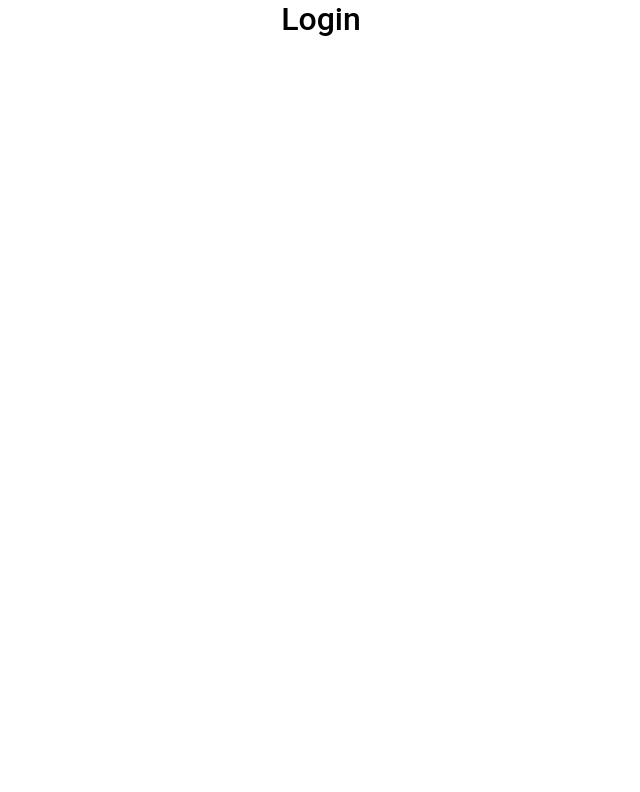
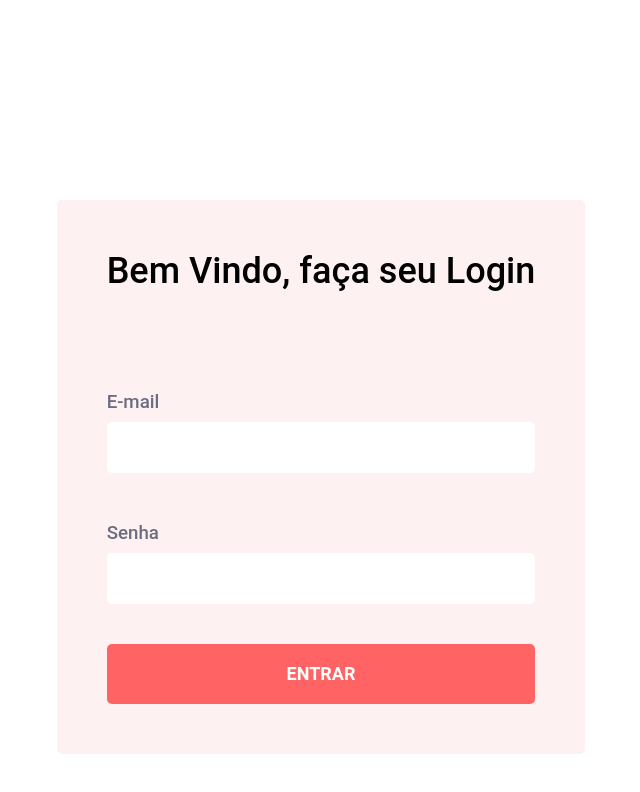
Before and after one commit to franciscojunior10/practicing-tests-frontend, a React (Create React App) app: page / in a window 1280 px wide. Shown: the top 792 px of the page, without its empty margins (319-959 px from the left). Built offline with nearby package versions, Linux system fonts and the light colour scheme; the HTML template or start-up script is replaced by a standard one.

Commit message:
feat: add styles on the login screen, form and header

```diff
--- a/package.json
+++ b/package.json
@@ -12,6 +12,7 @@
     "@types/react-dom": "^16.9.0",
     "react": "^16.13.1",
     "react-dom": "^16.13.1",
+    "react-icons": "^3.10.0",
     "react-router-dom": "^5.2.0",
     "react-scripts": "3.4.1",
     "styled-components": "^5.1.1",
--- /dev/null
+++ b/src/components/Header/index.tsx
@@ -0,0 +1,26 @@
+import React from 'react';
+import { Link } from 'react-router-dom';
+
+import { Container } from './styles';
+
+const Header: React.FC = () => {
+    return (
+        <Container>
+            <header className="header">
+                <h3>TOUSER</h3>
+
+                <div className="div-group">
+                    <Link to='/listagem'>
+                        Ir para Listagem
+                    </Link>
+
+                    <Link to='/'>
+                        Logout
+                    </Link>
+                </div>
+            </header>
+        </Container>
+    );
+};
+
+export default Header;
--- /dev/null
+++ b/src/components/Header/styles.ts
@@ -0,0 +1,25 @@
+import styled from 'styled-components';
+
+export const Container = styled.div`
+    background: #FF6363;
+    padding: 30px 0;
+    width: 100%;
+
+    header {
+        display: flex;
+        align-items: center;
+        justify-content: space-between;
+
+        padding: 0 150px;
+
+        width: 100%;
+
+        color: #FFFFFF;
+
+        .div-group a {
+            margin-right: 30px;
+            color: #FFFFFF;
+        }
+    }
+
+`;
--- a/src/pages/Formulario/index.tsx
+++ b/src/pages/Formulario/index.tsx
@@ -1,12 +1,98 @@
 import React from 'react';
+
+import Header from '../../components/Header';
 
 import { Container } from './styles';
 
 const Formulario: React.FC = () => {
     return (
-        <Container>
-            <h1>Formulario</h1>
-        </Container>
+        <>
+            <Header />
+            <Container>
+                <div className="content">
+                    <form action="">
+                        <h1>Cadastro</h1>
+
+                        <h3>Dados</h3>
+
+                        <div className="input">
+                            <h5>Nome</h5>
+                            <input
+                                required
+                                type="text"
+                            />
+                        </div>
+
+                        <div className="input-group">
+                            <div className="input">
+                                <h5>CPF</h5>
+                                <input
+                                    required
+                                    type="text"
+                                />
+                            </div>
+
+                            <div className="input">
+                                <h5>E-mail</h5>
+                                <input
+                                    required
+                                    type="text"
+                                />
+                            </div>
+                        </div>
+
+                        <h3>Endereço</h3>
+
+                        <div className="input-group">
+                            <div className="input">
+                                <h5>CEP</h5>
+                                <input
+                                    required
+                                    type="text"
+                                />
+                            </div>
+
+                            <div className="input">
+                                <h5>Rua</h5>
+                                <input
+                                    required
+                                    type="text"
+                                />
+                            </div>
+                        </div>
+
+                        <div className="input-group">
+                            <div className="input">
+                                <h5>Número</h5>
+                                <input
+                                    required
+                                    type="text"
+                                />
+                            </div>
+
+                            <div className="input">
+                                <h5>Bairro</h5>
+                                <input
+                                    required
+                                    type="text"
+                                />
+                            </div>
+
+                            <div className="input">
+                                <h5>Cidade</h5>
+                                <input
+                                    required
+                                    type="text"
+                                />
+                            </div>
+                        </div>
+
+                        <button>CADASTRAR</button>
+                    </form>
+                </div>
+            </Container>
+        </>
+
     );
 }
 
--- a/src/pages/Formulario/styles.ts
+++ b/src/pages/Formulario/styles.ts
@@ -4,4 +4,81 @@ export const Container = styled.div`
     display: flex;
     align-items: center;
     justify-content: center;
+
+    width: 100%;
+    max-width: 1120px;
+    margin: 50px auto;
+
+    .content {
+        display: flex;
+        justify-content: center;
+        flex-direction: column;
+
+        padding: 50px;
+        background: #FDF2F1;
+        border-radius: 5px;
+    }
+
+    .content form h1 {
+        display: flex;
+        justify-content: center;
+    }
+
+    .content form h3 {
+        margin-top: 20px;
+        line-height: 40px;
+        color: #000000;
+    }
+
+    .content form h5 {
+        line-height: 40px;
+        color: #6C6C80;
+    }
+
+    .content form .input-group {
+        flex: 1;
+        display: flex;
+    }
+
+    .content form .input {
+        flex: 1;
+
+        display: flex;
+        flex-direction: column;
+        margin-bottom: 24px;
+        margin-right: 20px;
+    }
+
+    .content form input[type=text] {
+        flex: 1;
+        background: #FFFFFF;
+        border-radius: 5px;
+        border: 0;
+        padding: 16px 24px;
+        font-size: 16px;
+        color: #6C6C80;
+        width: 100%;
+    }
+
+    .content form button {
+        margin-top: 40px;
+        width: 100%;
+        height: 60px;
+        background: #FF6363;
+        border: 0;
+        border-radius: 5px;
+        color: #FFFFFF;
+        font-weight: 700;
+        display: inline-block;
+        text-align: center;
+        text-decoration: none;
+        font-size: 18px;
+        line-height: 60px;
+        transition: filter 0.2s;
+    }
+
+    .content form button:hover {
+        filter: brightness(90%);
+    }
+
 `;
--- a/src/pages/Listagem/index.tsx
+++ b/src/pages/Listagem/index.tsx
@@ -1,12 +1,30 @@
 import React from 'react';
+import { FiSearch } from 'react-icons/fi';
 
 import { Container } from './styles';
 
+import Header from '../../components/Header';
+
 const Listagem: React.FC = () => {
     return (
-        <Container>
-            <h1>Listagem</h1>
-        </Container>
+        <>
+            <Header />
+            <Container>
+                <div className="content">
+                    <h1>Listagem</h1>
+
+                    <div className="div-pesquisar">
+                        <input
+                            type="text"
+                            placeholder="Pesquisar"
+                        />
+                        <button>
+                            <FiSearch />
+                        </button>
+                    </div>
+                </div>
+            </Container>
+        </>
     );
 }
 
--- a/src/pages/Listagem/styles.ts
+++ b/src/pages/Listagem/styles.ts
@@ -1,7 +1,57 @@
 import styled from 'styled-components';
 
 export const Container = styled.div`
-    display: flex;
-    align-items: center;
-    justify-content: center;
+        display: flex;
+        align-items: center;
+        justify-content: center;
+
+        width: 100%;
+        max-width: 1120px;
+        margin: 50px auto;
+
+        .content {
+            display: flex;
+            justify-content: center;
+            flex-direction: column;
+
+            width: 900px;
+            padding: 50px;
+            background: #FDF2F1;
+            border-radius: 5px;
+        }
+
+        .content h1 {
+            display: flex;
+            justify-content: center;
+        }
+
+        .content input[type=text] {
+            flex: 1;
+            background: #FFFFFF;
+            border: 0;
+            padding: 16px 24px;
+            font-size: 16px;
+            color: #6C6C80;
+            width: 100%;
+        }
+
+        .content .div-pesquisar {
+            display: flex;
+            align-items: center;
+            justify-content: center;
+            margin-top: 30px;
+        }
+
+        .content .div-pesquisar button {
+            background: #FFFFFF;
+            border: 0;
+            height: 50px;
+            color: #6C6C80;
+            font-weight: 700;
+            display: inline-block;
+            text-align: center;
+            text-decoration: none;
+            font-size: 18px;
+            transition: filter 0.2s;
+        }
 `;
--- a/src/pages/Login/index.tsx
+++ b/src/pages/Login/index.tsx
@@ -5,7 +5,22 @@ import { Container } from './styles';
 const Login: React.FC = () => {
     return (
         <Container>
-            <h1>Login</h1>
+            <div className="content">
+                <h1>Bem Vindo, faça seu Login</h1>
+                <form action="">
+                    <h3>E-mail</h3>
+                    <input
+                        required
+                        type="text"
+                    />
+                    <h3>Senha</h3>
+                    <input
+                        required
+                        type="password"
+                    />
+                    <button>ENTRAR</button>
+                </form>
+            </div>
         </Container>
     );
 }
--- a/src/pages/Login/styles.ts
+++ b/src/pages/Login/styles.ts
@@ -4,4 +4,66 @@ export const Container = styled.div`
     display: flex;
     align-items: center;
     justify-content: center;
+
+    width: 100%;
+    max-width: 1120px;
+    margin: 200px auto;
+
+    .content {
+        display: flex;
+        justify-content: center;
+        flex-direction: column;
+
+        padding: 50px;
+        background: #FDF2F1;
+        border-radius: 5px;
+    }
+
+    .content h1 {
+        font-size: 36px;
+    }
+
+    .content form {
+        margin-top: 50px;
+    }
+
+    .content form h3 {
+        margin-top: 40px;
+        line-height: 40px;
+        color: #6C6C80;
+    }
+
+    .content form input[type=text],
+    .content form input[type=password] {
+        flex: 1;
+        background: #FFFFFF;
+        border-radius: 5px;
+        border: 0;
+        padding: 16px 24px;
+        font-size: 16px;
+        color: #6C6C80;
+        width: 100%;
+    }
+
+    .content form button {
+        margin-top: 40px;
+        width: 100%;
+        height: 60px;
+        background: #FF6363;
+        border: 0;
+        border-radius: 5px;
+        color: #FFFFFF;
+        font-weight: 700;
+        display: inline-block;
+        text-align: center;
+        text-decoration: none;
+        font-size: 18px;
+        line-height: 60px;
+        transition: filter 0.2s;
+    }
+
+    .content form button:hover {
+        filter: brightness(90%);
+    }
+
 `;
--- a/src/styles/global.ts
+++ b/src/styles/global.ts
@@ -30,4 +30,8 @@ export default createGlobalStyle`
     ul {
         list-style: none;
     }
+
+    a {
+        text-decoration: none;
+    }
 `;
```
Also changed, not shown: 1 other file (tests, documents, lock files or other folders).
